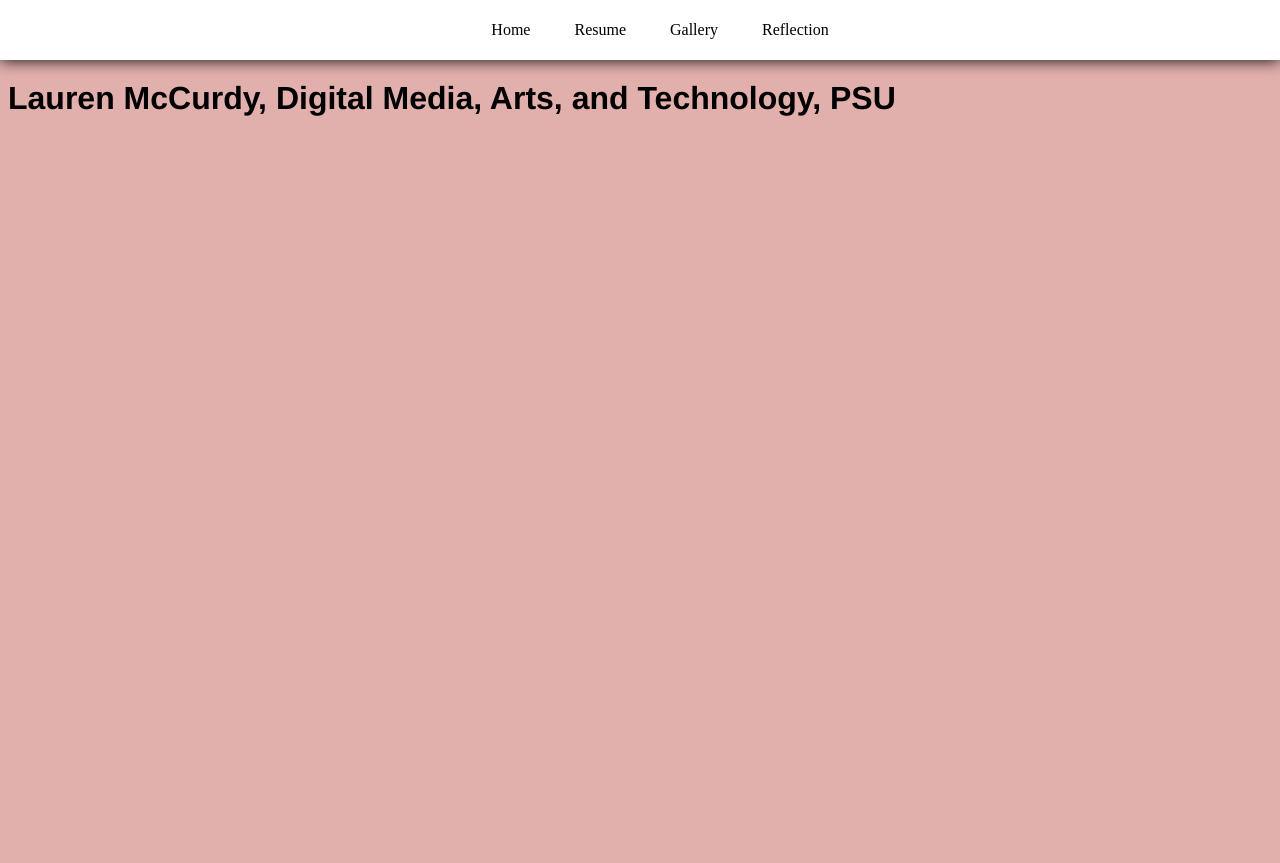
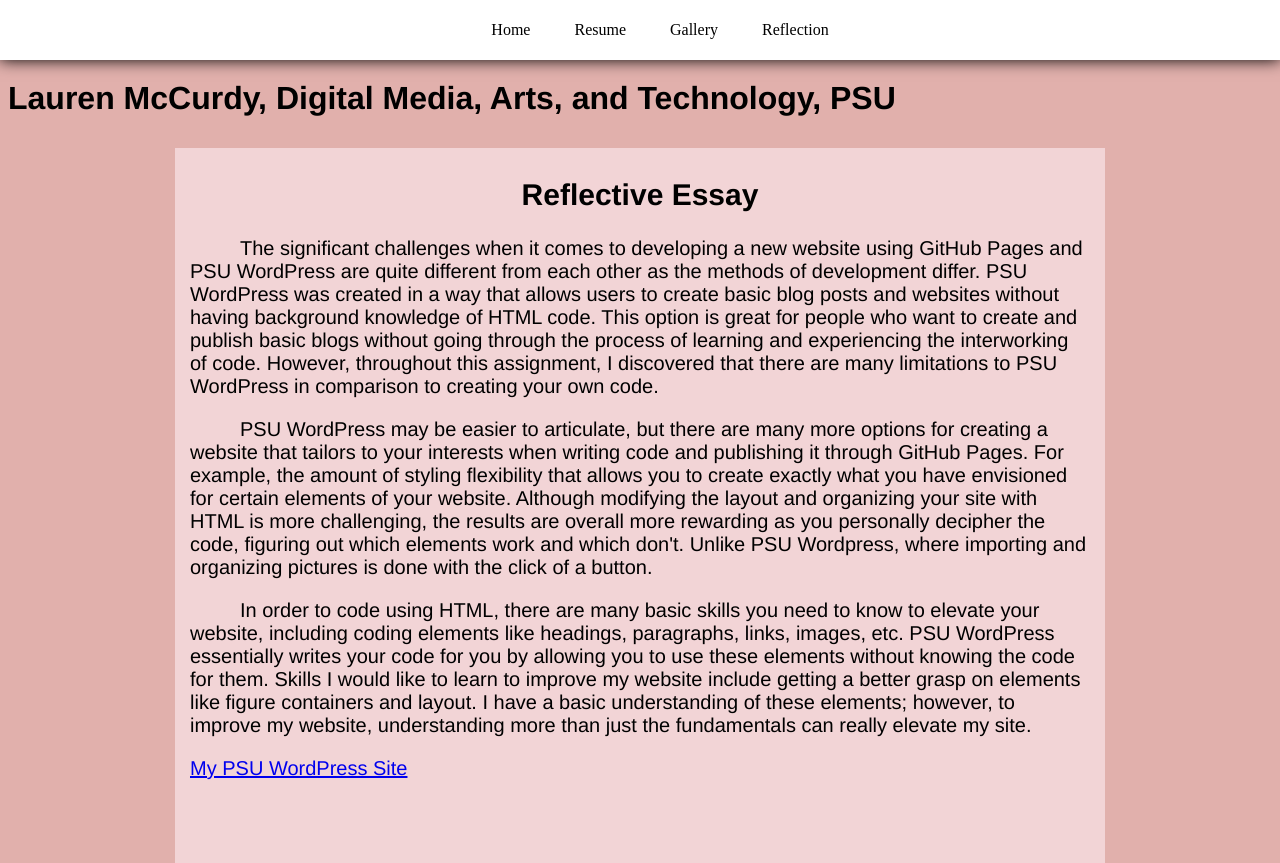
Before and after one commit to lgmccurdy/portfolio, a plain HTML site: page docs/about.html in a window 1280 px wide. Before the commit the page ends 800 px from the top, so only its background shows below. Drawn offline with Linux system fonts and the light colour scheme.

Commit message:
update to docs folder

```diff
--- a/docs/about.html
+++ b/docs/about.html
@@ -1,5 +1,5 @@
 <!DOCTYPE html>
-<html xmlns="http://www.w3.org/1999/xhtml">
+<html lang="en" xmlns="http://www.w3.org/1999/xhtml">
     <!-- Try opening this file on your local computer in a web browser (Firefox, Chrome, etc).
      * On Windows, go to the browser and type control + o and browse to find this file to open it.
      * On Mac, go to the browser and type command + o and browse to find this file to open it.
@@ -21,18 +21,47 @@
     <body>
         <!-- CONTENT FOR DISPLAY. The <body> element holds the content we see in the display window on the web browser.-->
         <h1>Lauren McCurdy, Digital Media, Arts, and Technology, PSU </h1>
-
-
         <header>
             <nav>
                 <ul>
-                    <li> <a href="index.html"> Home </a></li>
+                    <li>
+                        <a href="index.html"> Home </a></li>
                     <li><a href="resume.html">Resume</a></li>
-                    <li> <a href="gallery.html">Gallery</a></li>
-                    <li> <a href="about.html">Reflection</a></li>
+                    <li>
+                        <a href="gallery.html">Gallery</a></li>
+                    <li>
+                        <a href="about.html">Reflection</a></li>
                 </ul>
             </nav>
         </header>
+        <section class="reflection">
+            <h2 class="ReflectiveEssayHeader"> Reflective Essay</h2>
+            <div class="a"><p> The significant challenges when it comes to developing a new website using GitHub Pages
+                and PSU WordPress are quite different from each other as the methods of development
+                differ. PSU WordPress was created in a way that allows users to create basic blog posts
+                and websites without having background knowledge of HTML code. This option is great
+                for people who want to create and publish basic blogs without going through the
+                process of learning and experiencing the interworking of code. However, throughout
+                this assignment, I discovered that there are many limitations to PSU WordPress in
+                comparison to creating your own code. </p>
+            <p> PSU WordPress may be easier to articulate, but there are many more options for creating
+                a website that tailors to your interests when writing code and publishing it through
+                GitHub Pages. For example, the amount of styling flexibility that allows you to create
+                exactly what you have envisioned for certain elements of your website. Although
+                modifying the layout and organizing your site with HTML is more challenging, the
+                results are overall more rewarding as you personally decipher the code, figuring out
+                which elements work and which don't. Unlike PSU Wordpress, where importing and
+                organizing pictures is done with the click of a button. </p>
+            <p> In order to code using HTML, there are many basic skills you need to know to elevate
+                your website, including coding elements like headings, paragraphs, links, images,
+                etc. PSU WordPress essentially writes your code for you by allowing you to use these elements
+                without knowing the code for them. Skills I would like to learn to improve my website include
+                getting a better grasp on elements like figure containers and layout. I have a basic
+                understanding of these elements; however, to improve my website, understanding more
+                than just the fundamentals can really elevate my site. </p></div>
 
+
+            <p> <a href="https://sites.psu.edu/techintroandpsusites/index/"> My PSU WordPress Site</a> </p>
+        </section>
     </body>
 </html>
--- a/docs/style.css
+++ b/docs/style.css
@@ -25,7 +25,7 @@ section {
     }
     div.container img {
     max-width: 500px;
-    width: 90%;
+    width: 80%;
 
 }
 figure figcaption {
@@ -101,3 +101,22 @@ margin: auto;
   border-width:0;
   background-color:black;
 }
+.ReflectiveEssayHeader {
+        text-align: center;
+        }
+
+.reflection {
+      width:900px;
+      height: 700px;
+  padding-top:5px;
+   background: #F2D4D6;
+  padding-left:15px;
+   padding-right:15px;
+  padding-bottom:10px;
+  position:relative; top: 10px;
+  font-size: 20px;
+  text-align: left;
+ }
+div.a {
+  text-indent: 50px;
+}
```
Also changed, not shown: docs/gallery.html (+14 -12 lines), docs/index.html (+2 -2 lines), docs/resume.html (+1 -1 lines), 1 other file.
